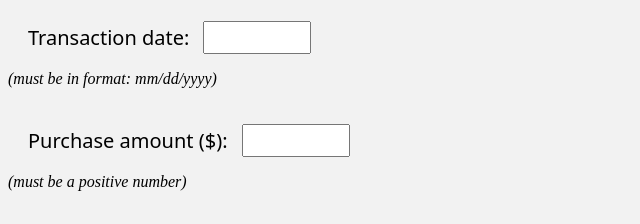
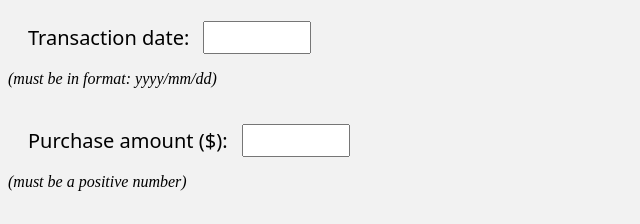
Before and after one commit to ilbart0/WEX, a plain HTML site: page index.html in a window 1280 px wide. Shown: the part 301-525 px from the top of the page, 0-640 px from the left. Drawn offline with Linux system fonts and the light colour scheme.

Commit message:
Add files via upload

```diff
--- a/index.html
+++ b/index.html
@@ -104,7 +104,7 @@
 
 <p><label>Transaction date:</label> <input id="date" type="text" /></p>
 
-<p><em>(must be in format: mm/dd/yyyy)</em></p>
+<p><em>(must be in format: yyyy/mm/dd)</em></p>
 
 <p><label>Purchase amount ($):</label> <input id="amount" type="text" /></p>
 
```
